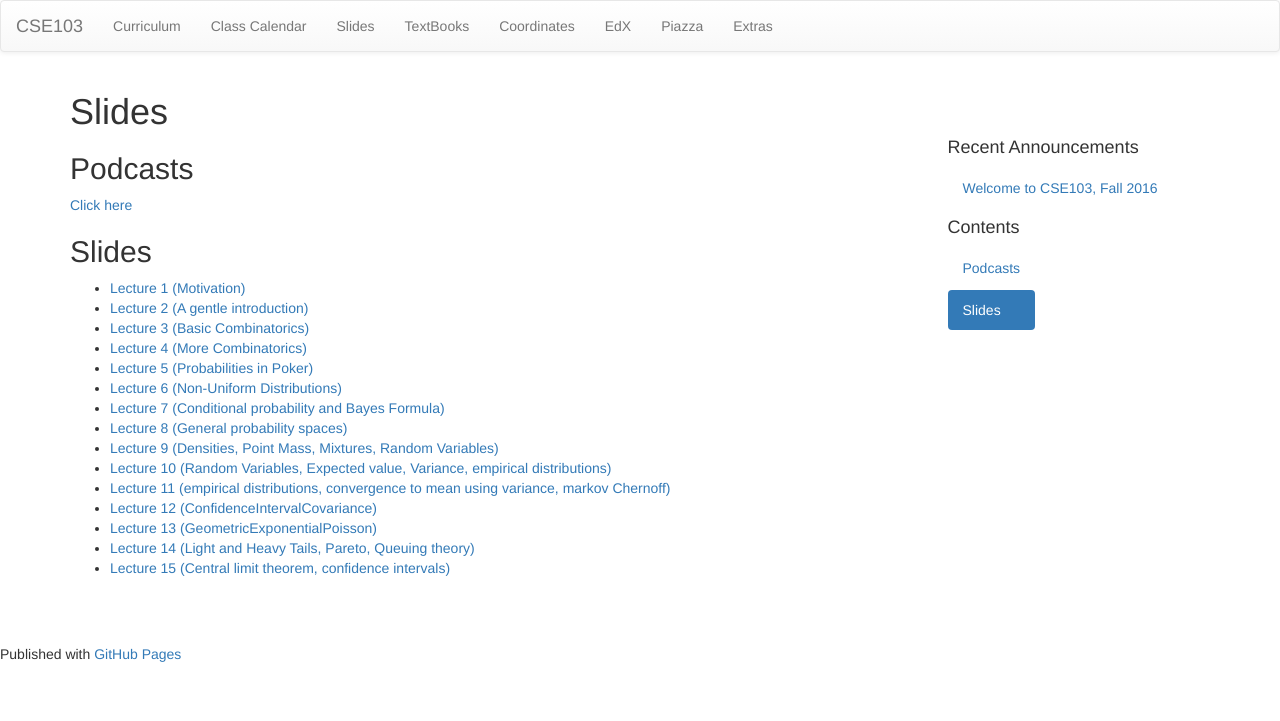
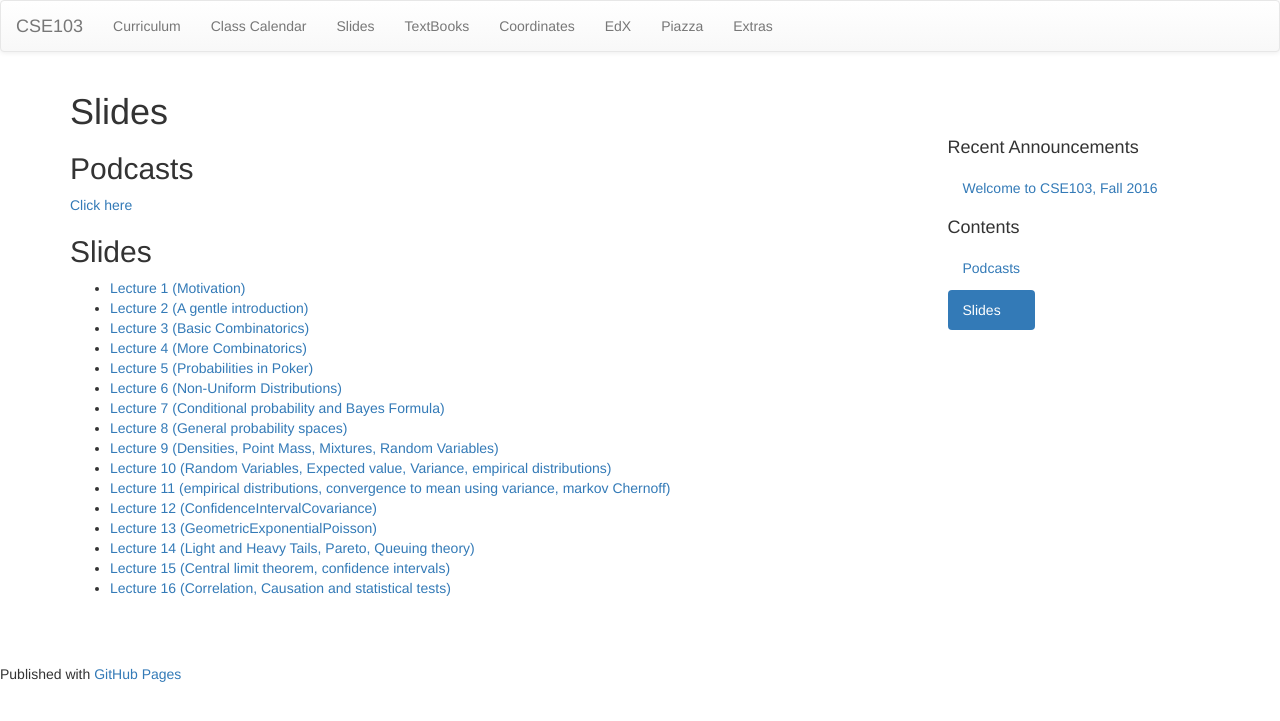
Before and after one commit to cse103/cse103.github.io, a Jekyll site: the page built from pages/18.Slides.md, in a window 1280 px wide. Shown: the top 721 px of the page. Built offline with Jekyll 4.4.1, drawn with Linux system fonts in a browser that asks for light colours; nearby versions of some CDN libraries.

Commit message:
lecture 16

```diff
--- a/pages/18.Slides.md
+++ b/pages/18.Slides.md
@@ -24,3 +24,4 @@ permalink: /slides/
 * [Lecture 13 (GeometricExponentialPoisson)](/Slides/geometricExponentialPoisson.pdf)
 * [Lecture 14 (Light and Heavy Tails, Pareto, Queuing theory)](/Slides/InfiniteUndefinedExpectationPareto.pdf)
 * [Lecture 15 (Central limit theorem, confidence intervals)](/Slides/CentralLimit.pdf)
+* [Lecture 16 (Correlation, Causation and statistical tests)](/Slides/Causation.pdf)
```
Also changed, not shown: 1 other file.
